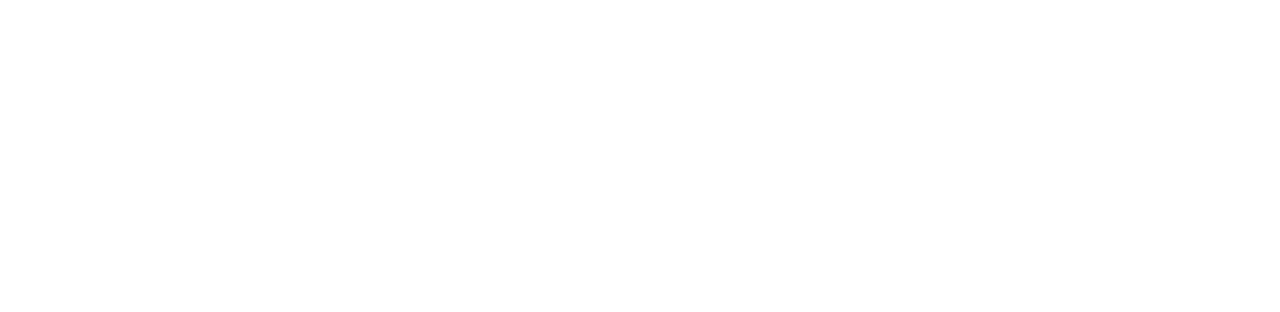
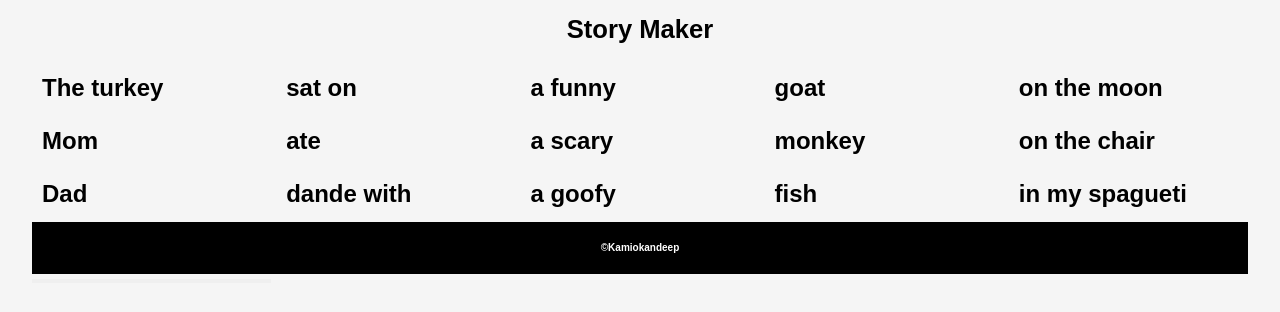
Before and after one commit to Kamiokandeep/Story-Maker, a plain HTML site: page index.html in a window 1280 px wide. Drawn offline with Linux system fonts and the light colour scheme.

Commit message:
First version of the HTML and CSS structure

```diff
--- a/css/style.css
+++ b/css/style.css
@@ -0,0 +1,72 @@
+/*
+CSS Name: Story Maker
+Author: Anndriu U.
+Description: Using HTML, CSS, and JavaScript, emulate the user experience of the popular children’s toy, the Mattel® ‘See ‘N’ Say Storymaker’.
+Version: 1.0
+Image attribution:
+*/
+* {
+    margin: 0;
+    padding: 0;
+}
+
+body {
+    font-family: "Montserrat", sans-serif;
+    font-weight: 400;
+    font-style: normal;
+    background-color: rgb(245, 245, 245);
+}
+
+.grid-container {
+    width: 95%;
+    margin: 0px auto 0px auto;
+    display: grid;
+    grid-gap: 5px;
+    grid-template-areas:
+        "header header header header header"
+        "shape-1-column-1 shape-1-column-2 shape-1-column-3 shape-1-column-4 shape-1-column-5"
+        "shape-2-column-1 shape-2-column-2 shape-2-column-3 shape-2-column-4 shape-2-column-5"
+        "shape-3-column-1 shape-3-column-2 shape-3-column-3 shape-3-column-4 shape-3-column-5"
+        "footer footer footer footer footer";
+    grid-template-columns: 1fr 1fr 1fr 1fr 1fr;
+}
+
+.item {
+    padding: 10px;
+}
+
+/* ----------
+   CSS Header
+   ---------- */
+.item[style*="grid-area: header"] {
+    color: rgb(0, 0, 0);
+    display: flex;
+    flex-direction: column;
+    align-items: center;
+}
+
+.item[style*="grid-area: header"] .logo {
+    margin: 0;
+    padding: 5px 10px;
+    font-weight: bold;
+    font-size: 1.6em;
+    color: black;
+}
+
+
+/* ----------
+   CSS shape
+   ---------- */
+
+
+
+/* ------------
+    CSS Footer
+   ------------ */
+   .item[style*="grid-area: footer"] {
+    text-align: center;
+    padding: 20px;
+    background-color: #000000;
+    color: white;
+    font-size: 10px;
+}
--- a/index.html
+++ b/index.html
@@ -6,9 +6,83 @@
         <!-- Styles -->
         <link rel="stylesheet" href="css/normalize.css">
         <link rel="stylesheet" href="css/style.css">
-    <title>Document</title>
+        <title>Story Maker</title>
     </head>
     <body>
+        <div class="grid-container">
+            <!-- Header -->
+            <header class="item" style="grid-area: header;">
+                <h1 class="logo">Story Maker</h1>
+            </header>
 
+            <section class="item" style="grid-area: shape-1-column-1;">
+                <h2>The turkey</h2>
+            </section>
+
+            <section class="item" style="grid-area: shape-2-column-1;">
+                <h2>Mom</h2>
+            </section>
+
+            <section class="item" style="grid-area: shape-3-column-1;">
+                <h2>Dad</h2>
+            </section>
+
+            <section class="item" style="grid-area: shape-1-column-2;">
+                <h2>sat on</h2>
+            </section>
+
+            <section class="item" style="grid-area: shape-2-column-2;">
+                <h2>ate</h2>
+            </section>
+
+            <section class="item" style="grid-area: shape-3-column-2;">
+                <h2>dande with</h2>
+            </section>
+
+            <section class="item" style="grid-area: shape-1-column-3;">
+                <h2>a funny</h2>
+            </section>
+
+            <section class="item" style="grid-area: shape-2-column-3;">
+                <h2>a scary</h2>
+            </section>
+
+            <section class="item" style="grid-area: shape-3-column-3;">
+                <h2>a goofy</h2>
+            </section>
+
+            <section class="item" style="grid-area: shape-1-column-4;">
+                <h2>goat</h2>
+            </section>
+
+            <section class="item" style="grid-area: shape-2-column-4;">
+                <h2>monkey</h2>
+            </section>
+
+            <section class="item" style="grid-area: shape-3-column-4;">
+                <h2>fish</h2>
+            </section>
+
+            <section class="item" style="grid-area: shape-1-column-5;">
+                <h2>on the moon</h2>
+            </section>
+
+            <section class="item" style="grid-area: shape-2-column-5;">
+                <h2>on the chair</h2>
+            </section>
+
+            <section class="item" style="grid-area: shape-3-column-5;">
+                <h2>in my spagueti</h2>
+            </section>
+
+            <button>
+
+            </button>
+
+            <!-- Footer -->
+            <footer class="item" style="grid-area: footer;">
+                <h4>&copy;Kamiokandeep</h4>
+            </footer>
+        </div>
     </body>
 </html>
```
Lines whose indentation alone changed are shown as unchanged.
